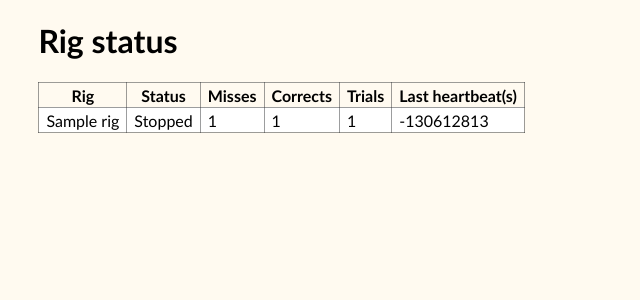
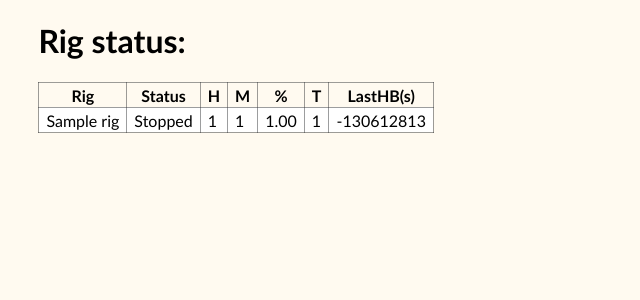
Before and after one commit to c-wilson/behavior_server, a Django app: page /rig_status/ in a window 1280 px wide. Shown: the top 300 px of the page, without its empty margins (0-640 px from the left). Run offline with Django 3.2, Linux system fonts and the light colour scheme; tables that the repository leaves empty hold one stand-in row (values such as "Sample post").

Commit message:
Retina support and conditional coloring tweak.

```diff
--- a/behavior_subjects/templates/behavior_subjects/index.html
+++ b/behavior_subjects/templates/behavior_subjects/index.html
@@ -1,6 +1,6 @@
 <html xmlns="http://www.w3.org/1999/html">
 <head>
-
+    <meta name="viewport" content="width=device-width, height=device-height, initial-scale=1, user-scalable=no">
     <link
             href="http://cdn.pydata.org/bokeh/release/bokeh-0.10.0.min.css"
             rel="stylesheet" type="text/css">
--- a/behavior_subjects/templates/behavior_subjects/mouse.html
+++ b/behavior_subjects/templates/behavior_subjects/mouse.html
@@ -1,5 +1,6 @@
 <html>
 <head>
+    <meta name="viewport" content="width=device-width, height=device-height, initial-scale=1, user-scalable=no">
     <link
     href="http://cdn.pydata.org/bokeh/release/bokeh-0.10.0.min.css"
     rel="stylesheet" type="text/css">
--- a/behavior_subjects/templates/behavior_subjects/mouse_adder.html
+++ b/behavior_subjects/templates/behavior_subjects/mouse_adder.html
@@ -1,4 +1,4 @@
-<head></head>
+<head><meta name="viewport" content="width=device-width, height=device-height, initial-scale=1, user-scalable=no"></head>
 {% load staticfiles %}
 <LINK rel="stylesheet" type="text/css" href="{% static 'style.css' %}"/>
 </head>
--- a/behavior_subjects/templates/behavior_subjects/mouse_editor.html
+++ b/behavior_subjects/templates/behavior_subjects/mouse_editor.html
@@ -1,3 +1,6 @@
+<head>
+    <meta name="viewport" content="width=device-width, height=device-height, initial-scale=1, user-scalable=no">
+</head>
 <h1>Mouse editor</h1>
 
 <form action="{% url 'behavior_subjects:edit_mouse' mouse_number%}" method="post">
--- a/behavior_subjects/templates/behavior_subjects/session.html
+++ b/behavior_subjects/templates/behavior_subjects/session.html
@@ -29,6 +29,7 @@
         }
     </style>
     <title>mouse:{{ session.mouse.mouse_number }} {{ session.run_dtg }}</title>
+    <meta name="viewport" content="width=device-width, height=device-height, initial-scale=1, user-scalable=no">
 </head>
 <header>
     <a href="{% url 'behavior_subjects:index' %}"> return to mouse list. </a><br>
--- a/behavior_subjects/templates/behavior_subjects/session_notes.html
+++ b/behavior_subjects/templates/behavior_subjects/session_notes.html
@@ -8,6 +8,7 @@
     <style>
         table td
     </style>
+    <meta name="viewport" content="width=device-width, height=device-height, initial-scale=1, user-scalable=no">
 </head>
 <body>
 <header>
--- a/behavior_subjects/templates/behavior_subjects/sessions_added.html
+++ b/behavior_subjects/templates/behavior_subjects/sessions_added.html
@@ -31,6 +31,7 @@
             background: #f9deb6;
         }
     </style>
+    <meta name="viewport" content="width=device-width, height=device-height, initial-scale=1, user-scalable=no">
 </head>
 <body>
 <header>
--- a/rig_status/models.py
+++ b/rig_status/models.py
@@ -18,13 +18,19 @@ class Rig(models.Model):
         return "{0:0.0f}".format(t.total_seconds())
 
     def performance(self):
-        p = self.correct / self.n_trials
-        return "{0.2f}".format(p)
+        try:
+            p = self.correct / self.n_trials
+        except ZeroDivisionError:
+            p = 0.
+
+        return "{0:0.2f}".format(p)
 
     def status_color(self):
 
         if int(self.time_since_last()) > 200 and not self.status == 'Stopped':
             return 'red'
+        elif (float(self.performance()) < .4 or self.non_responses > 25) and not self.status == 'Stopped':
+            return 'yellow'
         else:
             return STATUS_COLORS[self.status]
 
--- a/rig_status/templates/rig_status/index.html
+++ b/rig_status/templates/rig_status/index.html
@@ -4,12 +4,14 @@
     <meta charset="UTF-8">
     <title>Rig Status</title>
     <meta http-equiv="refresh" content="30" >
+    <meta name="viewport" content="width=device-width, height=device-height, initial-scale=1, user-scalable=no">
     <style>
         body {
             background-color: floralwhite;
             font-family: "Trebuchet MS", Arial, Helvetica, sans-serif;
             margin-left: 3%;
             margin-top: 0%;
+            width: 100%;
         }
         table {
             border-collapse: collapse
@@ -25,27 +27,28 @@
 <body>
 
 <header role="banner">
-    <h1>Rig status</h1>
+    <h1>Rig status:</h1>
 </header>
 
 {% if rigs %}
 
-    <table id="rigs">
+    <table style="width: auto">
         <tr>
             <th>Rig</th>
             <th>Status</th>
-            <th>Misses</th>
-            <th>Corrects</th>
-            <th>Trials</th>
-            <th>Last heartbeat(s)</th>
-
+            <th>H</th>
+            <th>M</th>
+            <th>%</th>
+            <th>T</th>
+            <th>LastHB(s)</th>
         </tr>
         {% for r in rigs %}
             <tr style="background: {{ r.status_color }}">
                 <td>{{ r.name }}</td>
                 <td>{{ r.status }}</td>
+                <td>{{ r.correct }}</td>
                 <td>{{ r.non_responses }}</td>
-                <td>{{ r.correct }}</td>
+                <td>{{ r.performance }}</td>
                 <td>{{ r.n_trials }}</td>
                 <td>{{ r.time_since_last }}</td>
             </tr>
```
